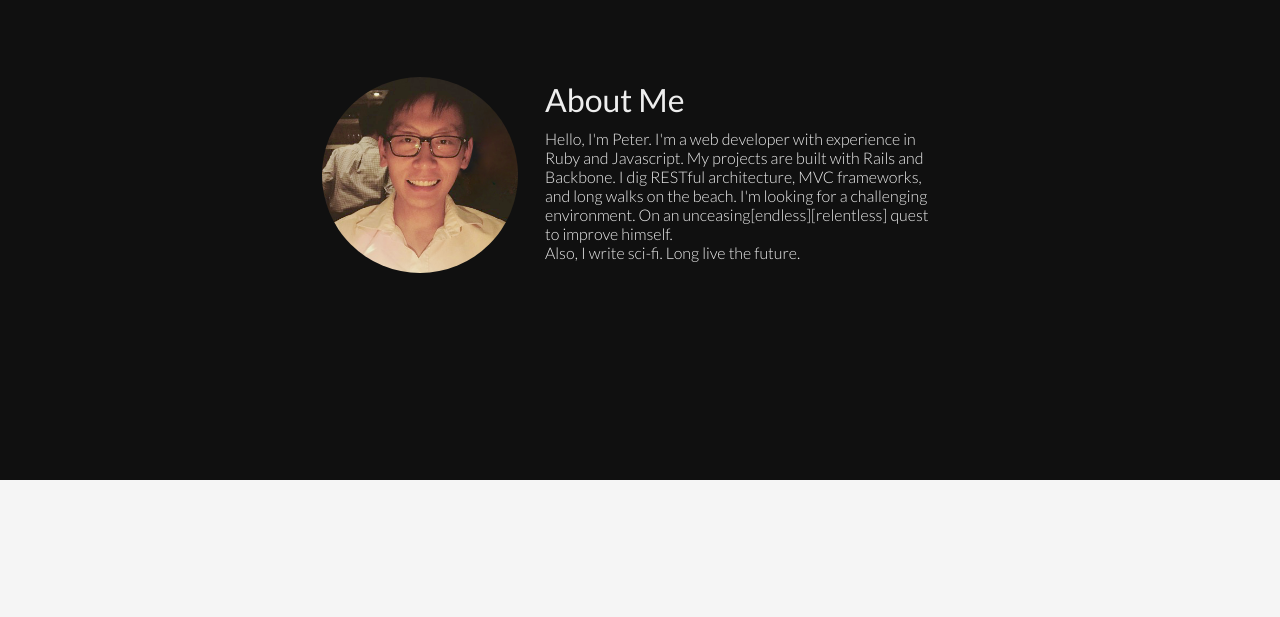
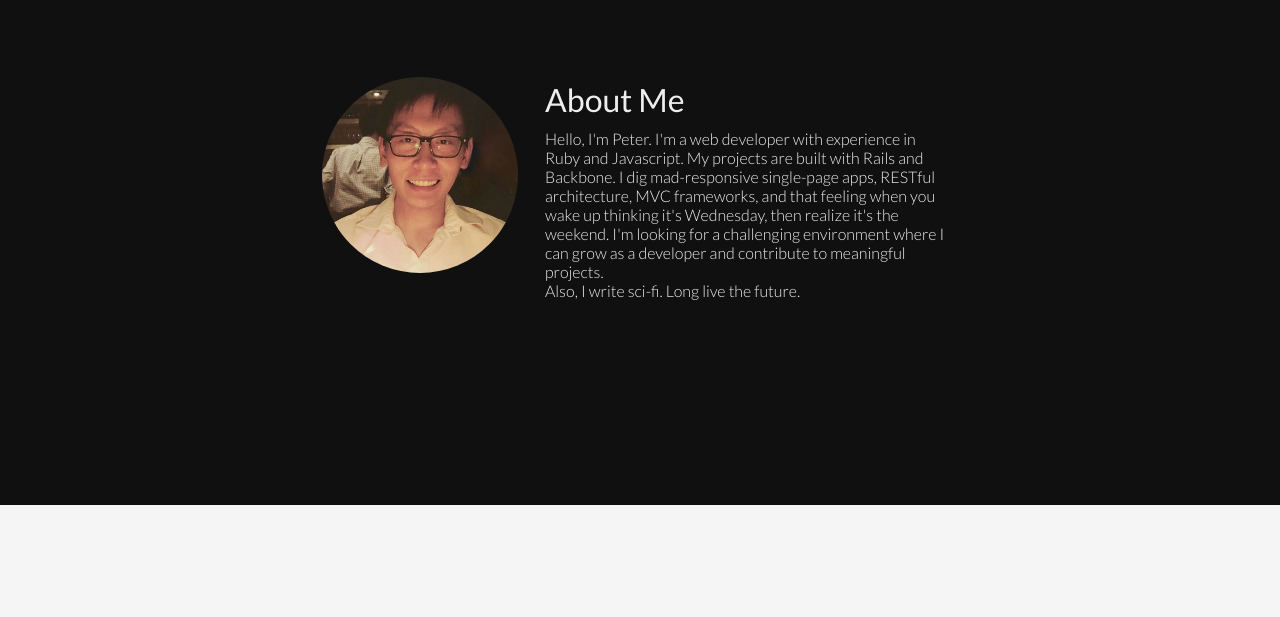
Before and after one commit to thelrner/thelrner.github.io, a plain HTML site: page index.html in a window 1280 px wide. Shown: the part 780-1397 px from the top of the page. Drawn offline with Linux system fonts and the light colour scheme.

Commit message:
Revises about-me.

```diff
--- a/index.html
+++ b/index.html
@@ -68,7 +68,7 @@
           <h1>About Me</h1>
 
           <p>
-            Hello, I'm Peter. I'm a web developer with experience in Ruby and Javascript. My projects are built with Rails and Backbone. I dig RESTful architecture, MVC frameworks, and long walks on the beach. I'm looking for a challenging environment. On an unceasing[endless][relentless] quest to improve himself.
+            Hello, I'm Peter. I'm a web developer with experience in Ruby and Javascript. My projects are built with Rails and Backbone. I dig mad-responsive single-page apps, RESTful architecture, MVC frameworks, and that feeling when you wake up thinking it's Wednesday, then realize it's the weekend. I'm looking for a challenging environment where I can grow as a developer and contribute to meaningful projects.
           </p>
           <p>
             Also, I write sci-fi. Long live the future.
```
